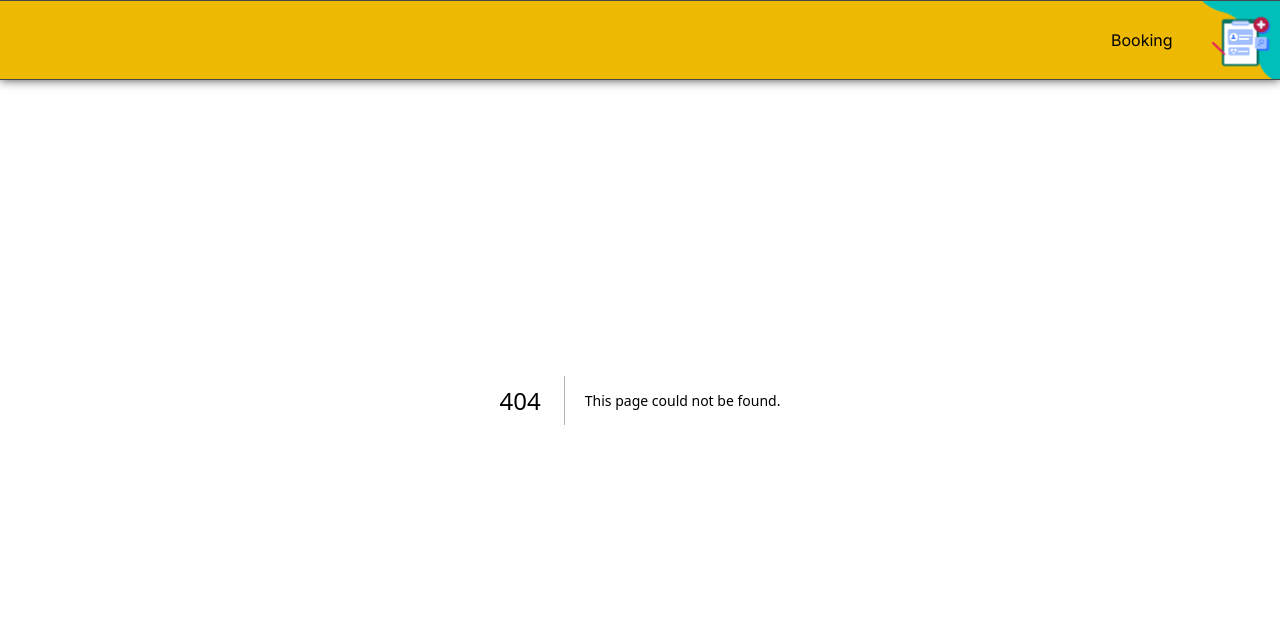
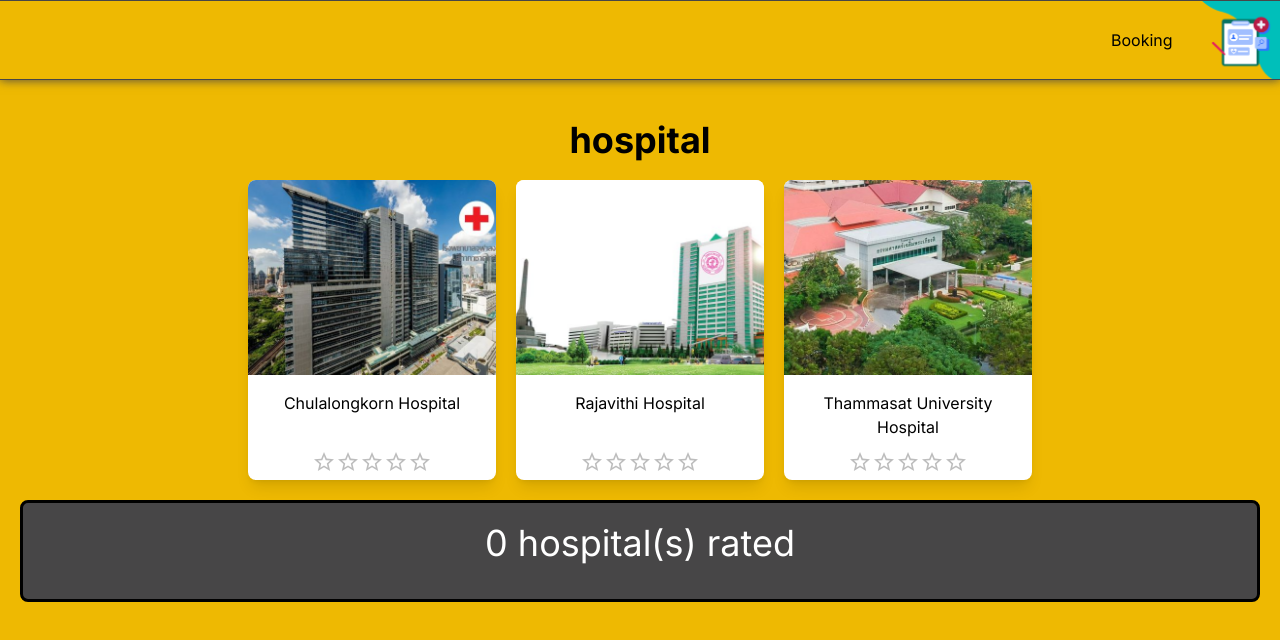
Before and after one commit to phumipatc/SW-DEV-PRAC-II-vaccine-book-app, a Next.js app: page /hospital in a window 1280 px wide. Before the commit this address had no page. Shown: the top 640 px of the page. Built offline with nearby package versions, Linux system fonts and the light colour scheme.

Commit message:
Assignment 07

```diff
--- /dev/null
+++ b/src/app/(hospitalinfo)/hospital/[hid]/page.tsx
@@ -0,0 +1,22 @@
+import Image from 'next/image'
+
+export default function hospitalDetailPage({params}: {params: {hid: string}}) {
+	const mockHospital = new Map()
+	mockHospital.set('001', {name:"Chulalongkorn Hospital", shortName:"chula", img:"/img/chula.jpg"})
+	mockHospital.set('002', {name:"Rajavithi Hospital", shortName:"rajavithi", img:"/img/rajavithi.jpg"})
+	mockHospital.set('003', {name:"Thammasat University Hospital", shortName:"thammasat", img:"/img/thammasat.jpg"})
+	return (
+		<main className="text-center p-5">
+			<h1 className="text-2xl font-medium">hospital ID: {params.hid}</h1>
+			<div className="flex flex-row my-5">
+				<Image
+					src={mockHospital.get(params.hid).img}
+					alt={mockHospital.get(params.hid).name}
+					width={0} height={0} sizes="100vw"
+					className="rounded-lg w-[30%] bg-black"
+				/>
+				<div className='text-xl mx-5 my-5'>{(mockHospital.get(params.hid)).name}</div>
+			</div>
+		</main>
+	)
+}
--- /dev/null
+++ b/src/app/(hospitalinfo)/hospital/page.tsx
@@ -0,0 +1,10 @@
+import CardPanel from "@/components/CardPanel"
+
+export default function hospital() {
+	return (
+		<main className="text-center p-5">
+			<h1 className="text-4xl font-bold my-5">hospital</h1>
+			<CardPanel />
+		</main>
+	)
+}
--- a/src/app/page.tsx
+++ b/src/app/page.tsx
@@ -8,7 +8,6 @@
   return (
     <main>
       <Banner />
-      <CardPanel />
     </main>
   )
 }
--- a/src/components/CardPanel.tsx
+++ b/src/components/CardPanel.tsx
@@ -2,8 +2,9 @@
 
 import { useReducer, useState } from "react";
 import ProductCard from "./ProductCard";
-import styles from './CardPanel.module.css'
 import { List } from "@mui/material";
+import { mock } from "node:test";
+import Link from "next/link";
 
 export default function CardPanel() {
 	const [ratingList, setRatingList] = useState<string[]>([]); // ['chula', 'rajavithi', 'thammasat'
@@ -19,27 +20,26 @@
 	// ratingList is List of hospital name
 	const [ratingMap, dispatchRating] = useReducer(ratingReducer, new Map<string, number>());
 
+	const mockProductCard = [{hid:"001", name:"Chulalongkorn Hospital", shortName:"chula", img:"/img/chula.jpg"},
+		{hid:"002", name:"Rajavithi Hospital", shortName:"rajavithi", img:"/img/rajavithi.jpg"},
+		{hid:"003", name:"Thammasat University Hospital", shortName:"thammasat", img:"/img/thammasat.jpg"}]
+
 	return (
 		<div>
 			<div className='flex flex-row flex-wrap justify-center mt-[20px] space-x-[20px]'>
-				<ProductCard
-				header='Chulalongkorn Hospital'
-				imgSrc='/img/chula.jpg'
-				onRatingChange={(rating:number) => dispatchRating({type: 'add', hospitalName: 'chula', rating: rating})}
-				passedRating={ratingList.findIndex((hospitalName)=>hospitalName=='chula') != -1 ? ratingMap.get('chula') || 0 : 0}
-				/>
-				<ProductCard
-				header='Rajavithi Hospital'
-				imgSrc='/img/rajavithi.jpg'
-				onRatingChange={(rating:number) => dispatchRating({type: 'add', hospitalName: 'rajavithi', rating: rating})}
-				passedRating={ratingList.findIndex((hospitalName)=>hospitalName=='rajavithi') != -1 ? ratingMap.get('rajavithi') || 0 : 0}
-				/>
-				<ProductCard
-				header='Thammasat University Hospital'
-				imgSrc='/img/thammasat.jpg'
-				onRatingChange={(rating:number) => dispatchRating({type: 'add', hospitalName: 'thammasat', rating: rating})}
-				passedRating={ratingList.findIndex((hospitalName)=>hospitalName=='thammasat') != -1 ? ratingMap.get('thammasat') || 0 : 0}
-				/>
+				{
+					mockProductCard.map((info) => (
+						<Link href={`/hospital/${info.hid}`} key={info.hid} passHref={true} className="w-1/5">
+							<ProductCard
+							header={info.name}
+							imgSrc={info.img}
+							onRatingChange={(rating:number) => dispatchRating({type: 'add', hospitalName: info.shortName, rating: rating})}
+							passedRating={ratingList.findIndex((hospitalName)=>hospitalName==info.shortName) != -1 ? ratingMap.get(info.shortName) || 0 : 0}
+							/>
+						</Link>
+						)
+					)
+				}
 			</div>
 			<div className="flex flex-col justify-center items-center mt-[20px] border-[3px] border-black rounded-lg p-[20px] bg-[#474647] text-white">
 				{/* show all hospital rating here */}
--- a/src/components/InteractiveCard.tsx
+++ b/src/components/InteractiveCard.tsx
@@ -18,7 +18,7 @@
 		}
 	}
 	return (
-		<div className='w-[300px] h-[300px] rounded-lg shadow-lg bg-white'
+		<div className='w-full h-[300px] rounded-lg shadow-lg bg-white'
 		// onClick={onCardSelected}
 		onMouseOver={(e)=>onCardMouseAction(e)}
 		onMouseOut={(e)=>onCardMouseAction(e)}>
--- a/src/components/ProductCard.tsx
+++ b/src/components/ProductCard.tsx
@@ -17,15 +17,20 @@
 
 	return (
 		<InteractiveCard contentName={header}>
-			<div className='w-full h-[70%] relative rounded-t-lg'>
+			<div className='w-full h-[65%] relative rounded-t-lg'>
 				<Image src={imgSrc} alt={header}
 				className='object-cover rounded-t-lg'
 				fill={true}/>
 			</div>
-			<div className='p-[16px]'>
+			<div className='p-[16px] h-[25%]'>
 				{header}
 			</div>
-			<Rating name="rating" value={rating} onChange={(e, newValue)=>{e.stopPropagation(); setRating(newValue||0); onRatingChange(newValue||0)}}/>
+			<Rating
+			name="rating"
+			value={rating}
+			onClick={(e)=>{e.stopPropagation();}}
+			onChange={(e, newValue)=>{e.stopPropagation(); setRating(newValue||0); onRatingChange(newValue||0)}}
+			/>
 		</InteractiveCard>
 	)
 }
--- a/src/components/banner.module.css
+++ b/src/components/banner.module.css
@@ -15,8 +15,3 @@
 	font-size: 25px;
 	color: var(--color-orange);
 }
-
-.bannerSubheader {
-	padding: 10px;
-	font-size: 20px;
-}
--- a/src/components/banner.tsx
+++ b/src/components/banner.tsx
@@ -20,6 +20,12 @@
 					Book your vaccination appointment now!
 				</h3>
 			</div>
+			<button
+				className='relative top-[65vh] left-[90vw] z-20 bg-[#FFFFFF] hover:bg-[#474647] hover:text-white text-black rounded-lg px-[20px] py-[10px] mt-[20px]'
+				onClick={(e)=>{e.stopPropagation(); window.location.href='/hospital'}}
+				>
+					Hospital List
+				</button>
 		</div>
 	)
 }
```
Also changed, not shown: src/components/CardPanel.module.css (deleted).
